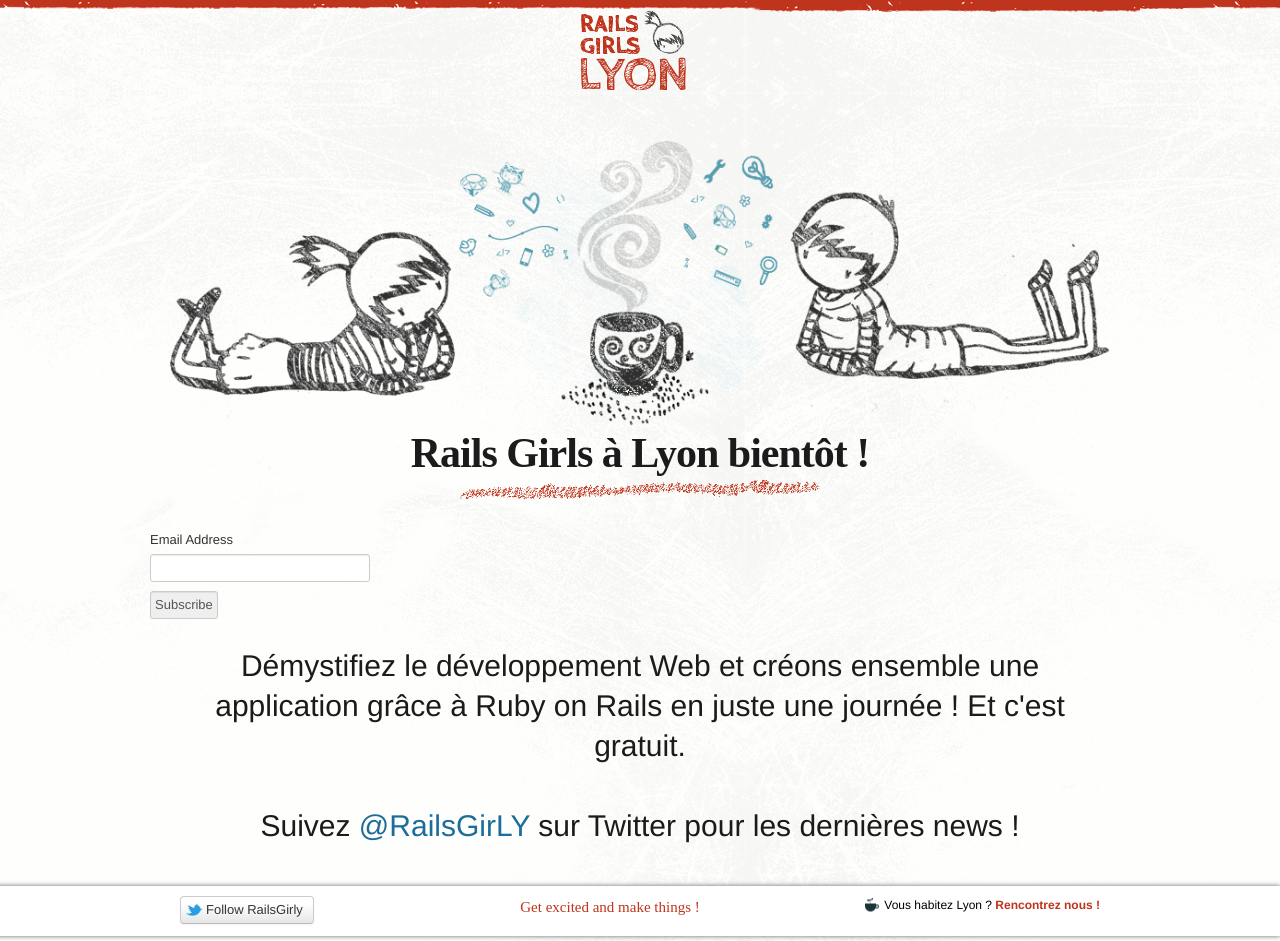
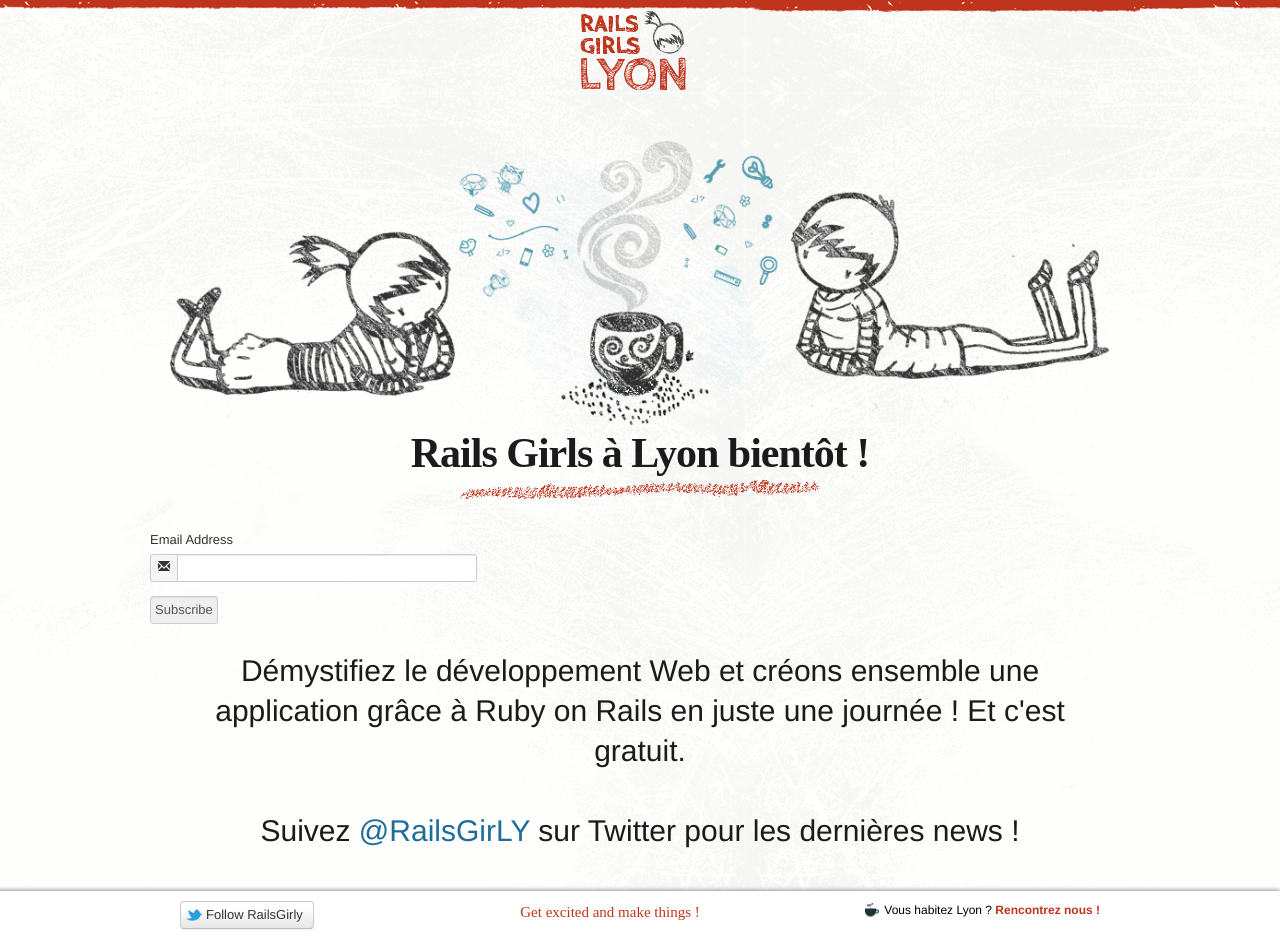
Before and after one commit to lyonrb/railsgirly, a Jekyll site: the page built from index.html, in a window 1280 px wide. Built offline with Jekyll 4.4.1, drawn with Linux system fonts in a browser that asks for light colours; nearby versions of some CDN libraries; some web fonts are replaced; library files that are not in the unit come from our copies.

Commit message:
bootstrapify the mailchimp form

```diff
--- a/index.html
+++ b/index.html
@@ -17,14 +17,16 @@
 
     <div class="mc-field-group">
     	<label for="mce-EMAIL">Email Address </label>
-    	<input type="email" value="" name="EMAIL" class="required email" id="mce-EMAIL">
+      <div class="input-prepend">
+        <span class="add-on"><i class="icon-envelope"></i></span><input type="email" value="" name="EMAIL" class="required email span4" id="mce-EMAIL">
+      </div>
     </div>
     	<div id="mce-responses" class="clear">
     		<div class="response" id="mce-error-response" style="display:none"></div>
     		<div class="response" id="mce-success-response" style="display:none"></div>
     	</div>    <!-- real people should not fill this in and expect good things - do not remove this or risk form bot signups-->
         <div style="position: absolute; left: -5000px;"><input type="text" name="b_991e0a02460a1cc15600da669_f9b0edff9f" value=""></div>
-    	<div class="clear"><input type="submit" value="Subscribe" name="subscribe" id="mc-embedded-subscribe" class="button"></div>
+      <div class="clear"><input type="submit" value="Subscribe" name="subscribe" id="mc-embedded-subscribe" class="button .btn-primary"></div>
     </form>
     </div>
     <!--End mc_embed_signup-->
```
